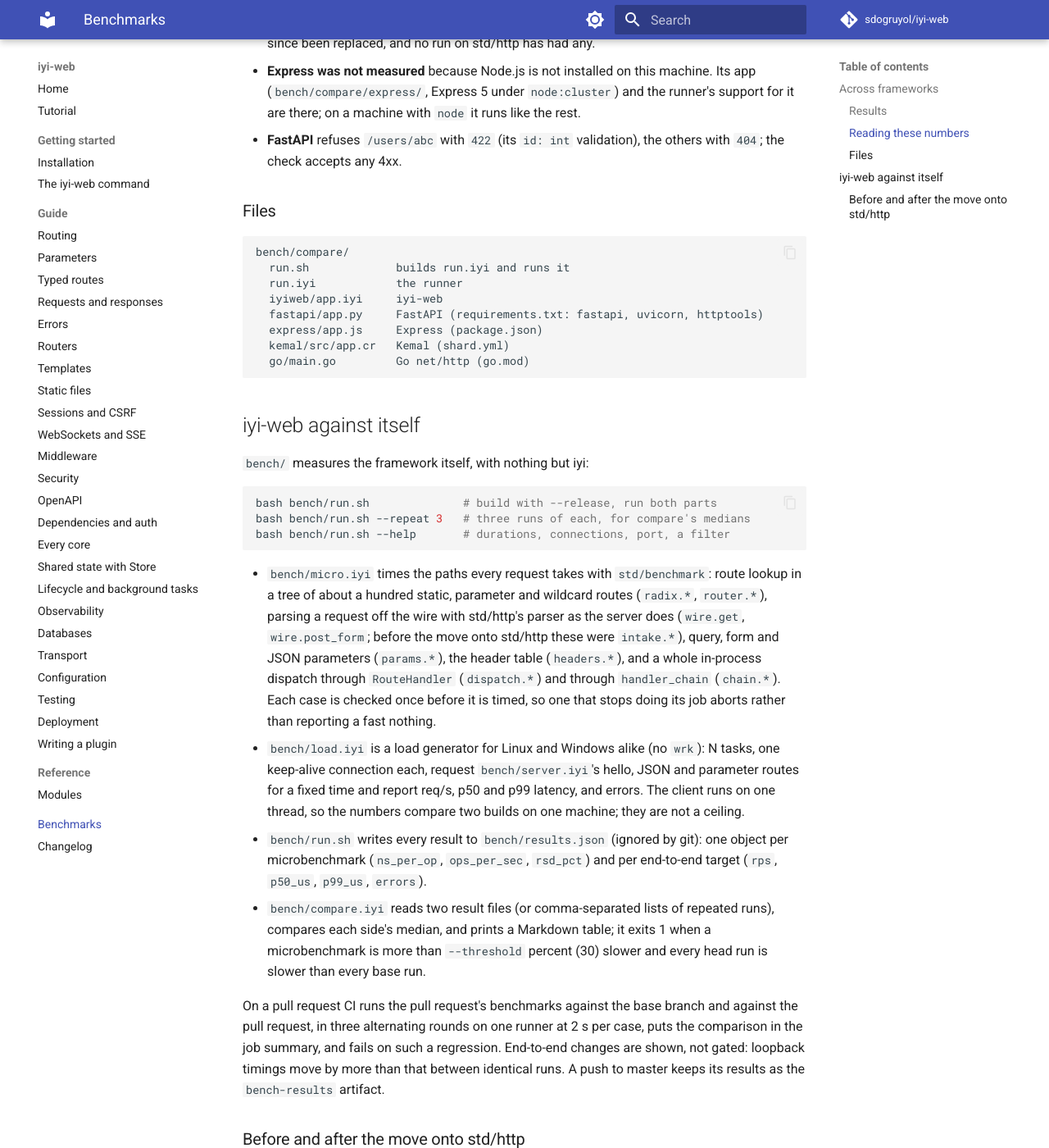
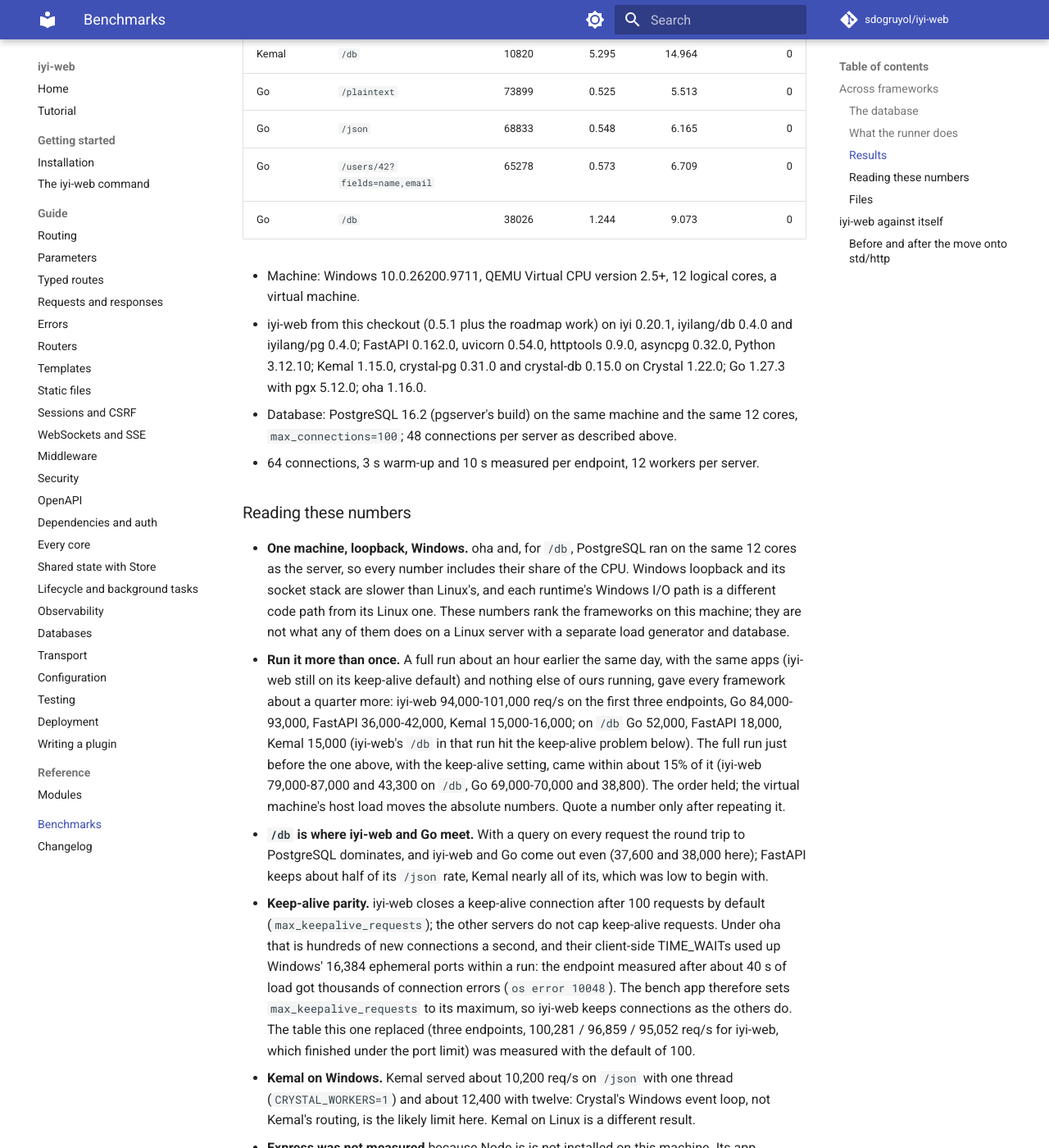
Before and after one commit to sdogruyol/iyi-web, an MkDocs documentation site: the page built from docs/benchmarks.md, in a window 1280 px wide and 1400 px high, scrolled down 3054 px. Shown: the whole window at 82% size. Built offline with MkDocs 1.6.1 and Material for MkDocs 9.7.7, drawn with Linux system fonts in a browser that asks for light colours; comment, search, counter and statistics services are not loaded; some of the changed text lies outside the part shown.

Commit message:
Measure a pooled PostgreSQL query in every framework of bench/compare

````diff
--- a/docs/benchmarks.md
+++ b/docs/benchmarks.md
@@ -12,32 +12,64 @@
 | `GET /plaintext` | `Hello, World!` as `text/plain` |
 | `GET /json` | `{"message":"Hello, World!"}` |
 | `GET /users/42?fields=name,email` | `{"id":42,"name":"user-42","fields":"name,email"}`: a path parameter parsed as an integer and a query parameter |
+| `GET /db` | `{"id":N,"randomNumber":M}`: TechEmpower's single query, `SELECT id, randomnumber FROM world WHERE id = $1` for a random id from 1 to 10,000, through a connection pool |
 
 ```sh
 bash bench/compare/run.sh                               # every framework, 10 s per endpoint
 bash bench/compare/run.sh --duration 5 --only iyi-web,go
+bash bench/compare/run.sh --db postgres://user:pw@host/bench   # an existing PostgreSQL
+bash bench/compare/run.sh --no-db                       # leave /db out
 bash bench/compare/run.sh --help                        # warm-up, connections, workers, port, output
 ```
 
-The runner (`bench/compare/run.iyi`, built and started by `run.sh`) does,
-for each framework in turn:
+### The database
+
+`/db` needs PostgreSQL. The runner takes `DATABASE_URL` (or `--db URL`);
+without one it starts a PostgreSQL of its own from the binaries the
+`pgserver` Python package ships (`pip install pgserver`): data in
+`bench/compare/.build/pgdata`, made with `initdb` the first time, listening
+on `127.0.0.1:5499` with trust authentication, stopped when the run ends.
+Either way it creates and fills `world(id integer primary key, randomnumber
+integer)` with 10,000 rows when the table is not there (with `psql`), and
+checks it holds all of them. With no database to be had, `/db` is left out
+of the run with the reason printed and written into the results.
+
+Every server gets the same number of connections, 4 per worker (48 with
+12 workers): iyi-web (iyilang/db pool, iyilang/pg driver), Kemal
+(crystal-db pool, crystal-pg driver) and Go (pgx/v5 `pgxpool`) share one
+pool of 48 across their threads; FastAPI (asyncpg) and Express (`pg` Pool)
+open a pool of 4 in each of their 12 worker processes. The runner passes
+the URL and the size as `DATABASE_URL` and `DB_POOL_SIZE`; each app opens
+its pool at start and only then has a `/db` route.
+
+The iyi-web app is a project of its own (`bench/compare/iyiweb/iyi.mod`, as
+`examples/postgres` is), so iyi-web itself does not depend on the database
+packages.
+
+### What the runner does
+
+For each framework in turn:
 
 1. Skips it, with the reason, when its toolchain is missing: `node` for
-   Express, `crystal` for Kemal, `go`, or FastAPI/uvicorn not importable.
-   The skip is recorded in the results, so a missing row says why.
+   Express, `crystal` for Kemal, `go`, or FastAPI/uvicorn/asyncpg not
+   importable. The skip is recorded in the results, so a missing row says
+   why.
 2. Builds it for release: `iyi build --release`, `crystal build --release`,
-   `go build`, `npm install` for Express. Kemal's shards are installed with
-   `shards install`; where shards cannot run (on Windows it needs symlinks,
-   so Developer Mode or an elevated shell) the runner clones the same
-   versions into `lib/` with git and says so.
+   `go build`, `npm install` for Express. Kemal's shards (kemal, crystal-pg,
+   crystal-db and theirs) are installed with `shards install`; where shards
+   cannot run (on Windows it needs symlinks, so Developer Mode or an
+   elevated shell) the runner clones the same versions into `lib/` with git
+   and says so.
 3. Starts it on its own port, serving on every core the way each is
    deployed: iyi-web, Kemal (Crystal's default execution context resized to
    the core count) and Go with threads; FastAPI under uvicorn with one
    worker process per core and `httptools`; Express with one `node:cluster`
    worker per core. Request logging is off everywhere.
 4. Checks every endpoint's status, `Content-Type` and body, and that
-   `/users/abc` is refused with a 4xx. A framework that answers wrongly is
-   reported failed and not timed: doing less work is not winning.
+   `/users/abc` is refused with a 4xx; `/db` is asked eight times and must
+   answer `200`, JSON with exactly `id` and `randomNumber`, both from 1 to
+   10,000, and not the same id every time. A framework that answers wrongly
+   is reported failed and not timed: doing less work is not winning.
 5. Warms each endpoint up (3 s), then measures it (10 s) at 64 keep-alive
    connections: requests per second that got a `200`, p50 and p99 latency,
    and non-200 answers or connection errors (requests cut off when the
@@ -49,65 +81,92 @@
 
 ### Results
 
-Measured 2026-11-04 with `bash bench/compare/run.sh` (defaults), on the
-`roadmap` branch after the move onto std/http, with nothing else running:
+Measured 2026-11-04 with `bash bench/compare/run.sh` (defaults, the
+database started by the runner), on the `roadmap` branch, after checking
+that no `iyi` or `crystal` build or test was running:
 
-| Framework | `/plaintext` req/s | `/json` req/s | `/users/42` req/s |
-|---|---:|---:|---:|
-| iyi-web | 100281 | 96859 | 95052 |
-| FastAPI | 41937 | 41209 | 34632 |
-| Express | skipped: node not found on PATH | | |
-| Kemal | 14970 | 15384 | 15886 |
-| Go net/http | 87599 | 78822 | 77650 |
+| Framework | `/plaintext` req/s | `/json` req/s | `/users/42` req/s | `/db` req/s |
+|---|---:|---:|---:|---:|
+| iyi-web | 76644 | 77563 | 70941 | 37579 |
+| FastAPI | 32994 | 30485 | 27400 | 14282 |
+| Express | skipped: node not found on PATH | | | |
+| Kemal | 11326 | 11359 | 11214 | 10820 |
+| Go net/http | 73899 | 68833 | 65278 | 38026 |
 
 | Framework | Endpoint | req/s | p50 ms | p99 ms | non-200 / errors |
 |---|---|---:|---:|---:|---:|
-| iyi-web | `/plaintext` | 100281 | 0.461 | 2.609 | 0 |
-| iyi-web | `/json` | 96859 | 0.481 | 2.791 | 0 |
-| iyi-web | `/users/42?fields=name,email` | 95052 | 0.481 | 2.958 | 0 |
-| FastAPI | `/plaintext` | 41937 | 1.200 | 7.758 | 0 |
-| FastAPI | `/json` | 41209 | 1.232 | 7.748 | 0 |
-| FastAPI | `/users/42?fields=name,email` | 34632 | 1.496 | 9.369 | 0 |
-| Kemal | `/plaintext` | 14970 | 3.312 | 15.110 | 0 |
-| Kemal | `/json` | 15384 | 3.256 | 14.452 | 0 |
-| Kemal | `/users/42?fields=name,email` | 15886 | 3.160 | 14.149 | 0 |
-| Go | `/plaintext` | 87599 | 0.337 | 5.921 | 0 |
-| Go | `/json` | 78822 | 0.320 | 7.395 | 0 |
-| Go | `/users/42?fields=name,email` | 77650 | 0.332 | 7.363 | 0 |
+| iyi-web | `/plaintext` | 76644 | 0.616 | 3.997 | 0 |
+| iyi-web | `/json` | 77563 | 0.604 | 3.927 | 0 |
+| iyi-web | `/users/42?fields=name,email` | 70941 | 0.630 | 4.750 | 0 |
+| iyi-web | `/db` | 37579 | 1.186 | 8.259 | 0 |
+| FastAPI | `/plaintext` | 32994 | 1.562 | 6.020 | 0 |
+| FastAPI | `/json` | 30485 | 1.808 | 6.069 | 0 |
+| FastAPI | `/users/42?fields=name,email` | 27400 | 1.998 | 7.373 | 0 |
+| FastAPI | `/db` | 14282 | 3.057 | 31.942 | 0 |
+| Kemal | `/plaintext` | 11326 | 4.356 | 20.763 | 0 |
+| Kemal | `/json` | 11359 | 4.398 | 20.082 | 0 |
+| Kemal | `/users/42?fields=name,email` | 11214 | 4.407 | 20.529 | 0 |
+| Kemal | `/db` | 10820 | 5.295 | 14.964 | 0 |
+| Go | `/plaintext` | 73899 | 0.525 | 5.513 | 0 |
+| Go | `/json` | 68833 | 0.548 | 6.165 | 0 |
+| Go | `/users/42?fields=name,email` | 65278 | 0.573 | 6.709 | 0 |
+| Go | `/db` | 38026 | 1.244 | 9.073 | 0 |
 
 - Machine: Windows 10.0.26200.9711, QEMU Virtual CPU version 2.5+, 12
   logical cores, a virtual machine.
-- iyi-web from this checkout (0.5.1 plus the roadmap work) on iyi 0.20.1;
-  FastAPI 0.162.0, uvicorn 0.54.0, httptools 0.9.0, Python 3.12.10; Kemal
-  1.15.0 on Crystal 1.22.0; Go 1.27.3; oha 1.16.0.
+- iyi-web from this checkout (0.5.1 plus the roadmap work) on iyi 0.20.1,
+  iyilang/db 0.4.0 and iyilang/pg 0.4.0; FastAPI 0.162.0, uvicorn 0.54.0,
+  httptools 0.9.0, asyncpg 0.32.0, Python 3.12.10; Kemal 1.15.0,
+  crystal-pg 0.31.0 and crystal-db 0.15.0 on Crystal 1.22.0; Go 1.27.3 with
+  pgx 5.12.0; oha 1.16.0.
+- Database: PostgreSQL 16.2 (pgserver's build) on the same machine and the
+  same 12 cores, `max_connections=100`; 48 connections per server as
+  described above.
 - 64 connections, 3 s warm-up and 10 s measured per endpoint, 12 workers
   per server.
 
 ### Reading these numbers
 
-- **One machine, loopback, Windows.** oha ran on the same 12 cores as the
-  server, so every number includes the client's share of the CPU. Windows
-  loopback and its socket stack are slower than Linux's, and each runtime's
-  Windows I/O path is a different code path from its Linux one. These
-  numbers rank the frameworks on this machine; they are not what any of
-  them does on a Linux server with a separate load generator.
-- **Run it more than once.** An earlier run the same day on the old
-  transport, while other builds and test suites were running, gave
-  iyi-web 54,000-69,000 req/s, Go 52,000-64,000, FastAPI 23,000-28,000
-  and Kemal about 12,000: the order of FastAPI and Kemal held, the absolute
-  numbers moved by a third or more. Quote a number only after repeating it.
+- **One machine, loopback, Windows.** oha and, for `/db`, PostgreSQL ran
+  on the same 12 cores as the server, so every number includes their share
+  of the CPU. Windows loopback and its socket stack are slower than
+  Linux's, and each runtime's Windows I/O path is a different code path
+  from its Linux one. These numbers rank the frameworks on this machine;
+  they are not what any of them does on a Linux server with a separate
+  load generator and database.
+- **Run it more than once.** A full run about an hour earlier the same
+  day, with the same apps (iyi-web still on its keep-alive default) and
+  nothing else of ours running, gave every
+  framework about a quarter more: iyi-web 94,000-101,000 req/s on the
+  first three endpoints, Go 84,000-93,000, FastAPI 36,000-42,000, Kemal
+  15,000-16,000; on `/db` Go 52,000, FastAPI 18,000, Kemal 15,000
+  (iyi-web's `/db` in that run hit the keep-alive problem below). The full
+  run just before the one above, with the keep-alive setting, came within
+  about 15% of it (iyi-web 79,000-87,000 and 43,300 on `/db`, Go
+  69,000-70,000 and 38,800). The order held; the virtual machine's host
+  load moves the absolute numbers. Quote a number only after repeating it.
+- **`/db` is where iyi-web and Go meet.** With a query on every request
+  the round trip to PostgreSQL dominates, and iyi-web and Go come out even
+  (37,600 and 38,000 here); FastAPI keeps about half of its `/json` rate,
+  Kemal nearly all of its, which was low to begin with.
+- **Keep-alive parity.** iyi-web closes a keep-alive connection after 100
+  requests by default (`max_keepalive_requests`); the other servers do not
+  cap keep-alive requests. Under oha that is hundreds of new connections a
+  second, and their client-side TIME_WAITs used up Windows' 16,384
+  ephemeral ports within a run: the endpoint measured after about 40 s of
+  load got thousands of connection errors (`os error 10048`). The bench app
+  therefore sets `max_keepalive_requests` to its maximum, so iyi-web keeps
+  connections as the others do. The table this one replaced (three
+  endpoints, 100,281 / 96,859 / 95,052 req/s for iyi-web, which finished
+  under the port limit) was measured with the default of 100.
 - **Kemal on Windows.** Kemal served about 10,200 req/s on `/json` with one
   thread (`CRYSTAL_WORKERS=1`) and about 12,400 with twelve: Crystal's
   Windows event loop, not Kemal's routing, is the likely limit here. Kemal
   on Linux is a different result.
-- **Non-200 answers.** That earlier run on the old transport had 228 of
-  about 536,000 `/json` requests not answered `200`; the run did not record
-  which. The transport they came from has since been replaced, and no run
-  on std/http has had any.
 - **Express was not measured** because Node.js is not installed on this
   machine. Its app (`bench/compare/express/`, Express 5 under
-  `node:cluster`) and the runner's support for it are there; on a machine
-  with `node` it runs like the rest.
+  `node:cluster`, `pg` for `/db`) and the runner's support for it are
+  there; on a machine with `node` it runs like the rest.
 - **FastAPI** refuses `/users/abc` with `422` (its `id: int` validation),
   the others with `404`; the check accepts any 4xx.
 
@@ -117,11 +176,11 @@
 bench/compare/
   run.sh             builds run.iyi and runs it
   run.iyi            the runner
-  iyiweb/app.iyi     iyi-web
-  fastapi/app.py     FastAPI (requirements.txt: fastapi, uvicorn, httptools)
-  express/app.js     Express (package.json)
-  kemal/src/app.cr   Kemal (shard.yml)
-  go/main.go         Go net/http (go.mod)
+  iyiweb/app.iyi     iyi-web (iyi.mod: iyi-web from this checkout, iyilang/db, iyilang/pg)
+  fastapi/app.py     FastAPI (requirements.txt: fastapi, uvicorn, httptools, asyncpg)
+  express/app.js     Express (package.json: express, pg)
+  kemal/src/app.cr   Kemal (shard.yml: kemal, crystal-pg)
+  go/main.go         Go net/http (go.mod, go.sum: pgx/v5)
 ```
 
 ## iyi-web against itself
````
Also changed, not shown: other parts of docs/benchmarks.md (+1 -1 lines), README.md (+9 -6 lines), ROADMAP.md (+7 -6 lines), 14 other files.
